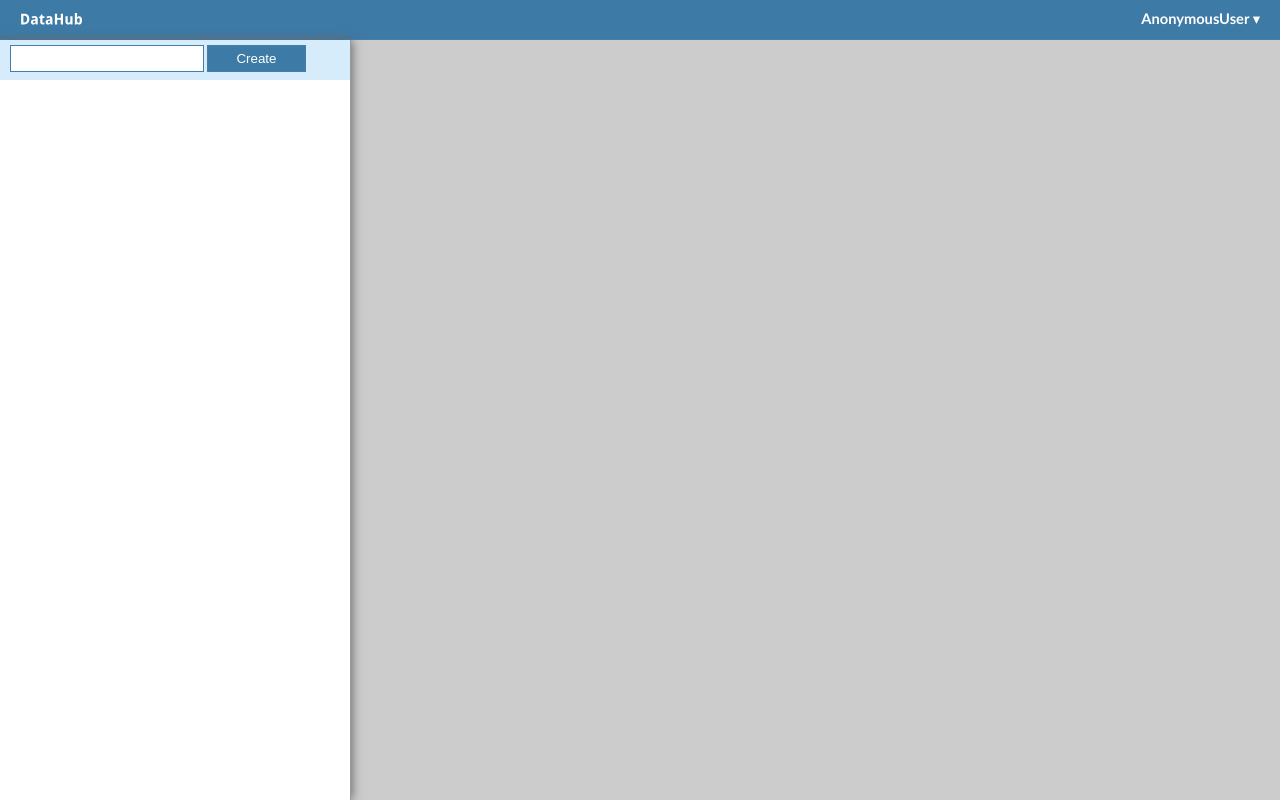
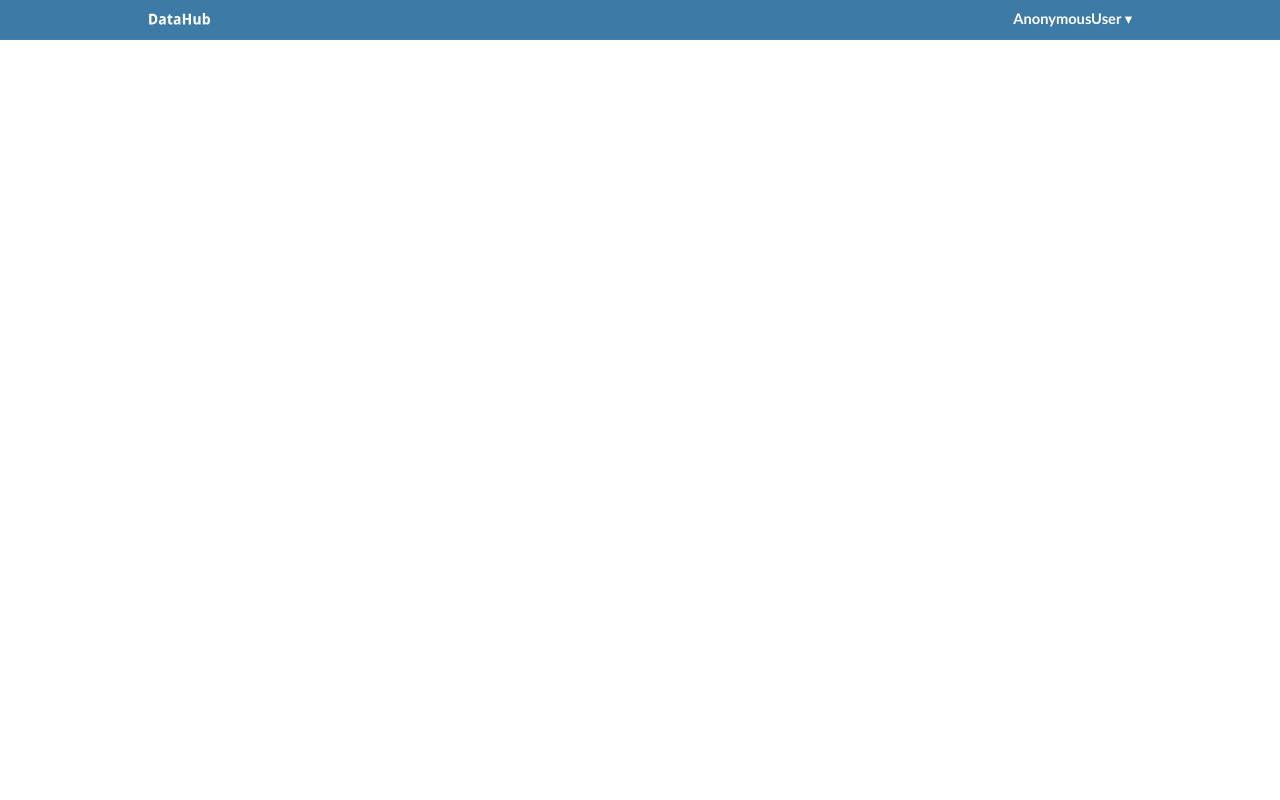
Before and after one commit to imclab/datahub-old, a Django app: template browser/templates/user.html in a window 1280 px wide. Run offline with Django 3.2, Linux system fonts and the light colour scheme; the template is opened without the code that fills it, so the values that code supplies are empty; some libraries are stand-ins or nearby versions.

Commit message:
more chnages

```diff
--- a/browser/templates/base.html
+++ b/browser/templates/base.html
@@ -27,16 +27,21 @@
 <body>
 	<div id="dropdown-nav" class="dropdown-menu has-tip">
 	    <ul>
+	        <li><a href="logout">New Database</a></li>
+	        <li><a href="logout">Account Settings</a></li>
+	        <li class="divider"></li>
 	        <li><a href="logout">Logout</a></li>
 	    </ul>
 	</div>
 	<div id="header">
+		<div id="wrap">
 		<span id="headlink-left">
 		{% block headlink-left %}<a id="logo" href="posts">DataHub</a>{% endblock %}
 		</span>
 		<span id="headlink-right">
 		{% block headlink-right %}{% endblock %}
 		</span>
+		</div>
 	</div>
 	<div id="page">
 	{% block content %}{% endblock %}
--- a/browser/templates/user.html
+++ b/browser/templates/user.html
@@ -3,44 +3,10 @@
  <a href="#" data-dropdown="#dropdown-nav">{{ user }} ▾ </a>
 {% endblock %}
 {% block content %}
-<div id="left-column-area-wrapper">
-<div id="left-column-area">
-	<div class="container" style="height:30px;">
-    		<input type="text" name="group-name" id="text-create-group" style="width:55%; max-height:25px;" class="default-text" title="new-group-name"/>
-		<button type="button" id="btn-create-group" style="width:30%; left:60%; margin:0px;">Create</button>
-	</div>
-	<ul id="groups-table" class="table">
-	</ul>
-</div>
-</div>
+
 
 <div id="main-area-wrapper">
 <div id="main-area">
-	<div id="group-display-area" class="main-area-content" style="display:none;">
-	<div id="group-info">
-	</div>
-	<div id="group-options">
-		<button type="button" id="btn-activate-group">Activate</button>
-		<button type="button" id="btn-deactivate-group">De-Activate</button>
-		<button type="button" id="btn-subscribe-group">Subscribe</button>
-		<button type="button" id="btn-unsubscribe-group">Un-Subscribe</button>
-	</div>
-	<br />
-	<h3>Members List</h3>
-	<hr />
-	<table id="members-table" class="dataTable">
-		<thead>
-			<tr>
-				<th>Email</th>
-				<th>Active</th>
-				<th>Admin</th>
-				<th>Moderator</th>
-				<th>Member</th>
-				<th>Guest</th>
-			</tr>
-		</thead>
-	</table>
-</div>
 </div>
 </div>
 {% endblock %}
--- a/http_handler/static/css/main.css
+++ b/http_handler/static/css/main.css
@@ -74,6 +74,7 @@ body {
 
 
 #header {
+	margin:0 auto;
 	position: relative;
 	height: 39px;
 	font-size:11pt;
@@ -82,6 +83,12 @@ body {
 	color: white;
 	border-bottom: 1px solid #447EAC;
 	width: 100%;
+}
+
+#wrap{
+	position: relative;
+	margin:0 auto;
+	width: 1024px;
 }
 
 #headlink-right{
@@ -106,13 +113,14 @@ body {
 
 
 #page{
+	margin:0 auto;
 	position: absolute;
 	top: 40px;
 	right: 0px;
 	bottom: 0px;
 	left: 0px;
-	width: 100%;
-	background-color: #ccc;
+	width: 1024px;
+	background-color: #fff;
 }
 
 
```
Also changed, not shown: browser/views.py (+3 -7 lines).
